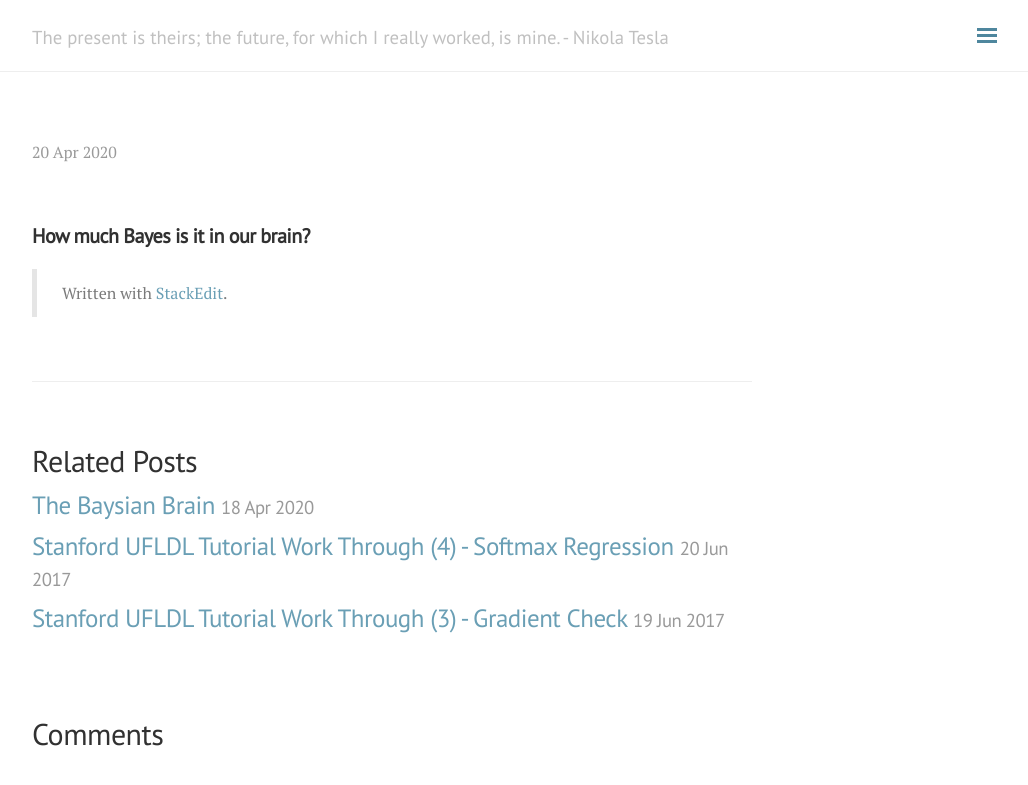
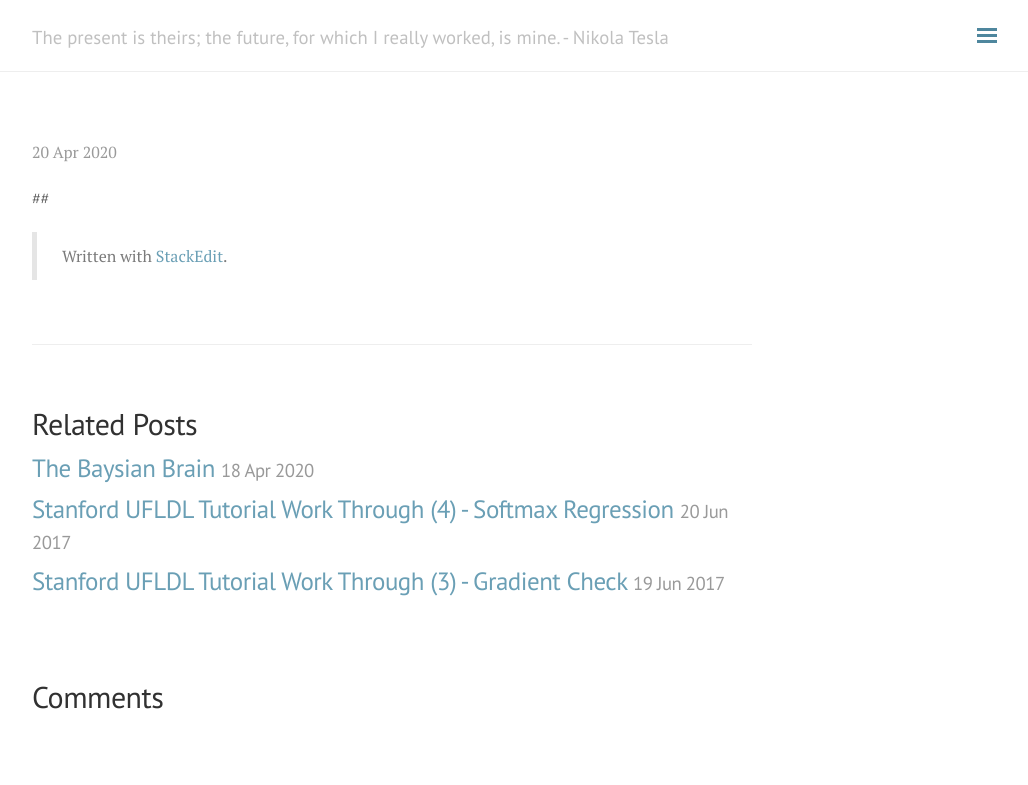
Before and after one commit to andylikescodes/andylikescodes.github.io, a Jekyll site: the page built from _posts/2020-04-19-Minimum-Norm-Estimates.md, in a window 1280 px wide. Shown: the top 785 px of the page, without its empty margins (248-1276 px from the left). Built offline with Jekyll 4.4.1, drawn with Linux system fonts in a browser that asks for light colours; nearby versions of some CDN libraries; our own code applies the rules of GitHub Pages for plain Markdown files; comment, search, counter and statistics services are not loaded.

Commit message:
_posts/2020-04-19-Minimum-Norm-Estimates.md updated from https://stackedit.io/

```diff
--- a/_posts/2020-04-19-Minimum-Norm-Estimates.md
+++ b/_posts/2020-04-19-Minimum-Norm-Estimates.md
@@ -5,10 +5,10 @@ tag: [Paper Review]
 category: Brain
 ---
 
-## How much Bayes is it in our brain?
+##
 
 
 > Written with [StackEdit](https://stackedit.io/).
 <!--stackedit_data:
-eyJoaXN0b3J5IjpbMTYxOTA0MTI5NV19
+eyJoaXN0b3J5IjpbLTE4MDI0Mjc1MzksMTYxOTA0MTI5NV19
 -->
```
